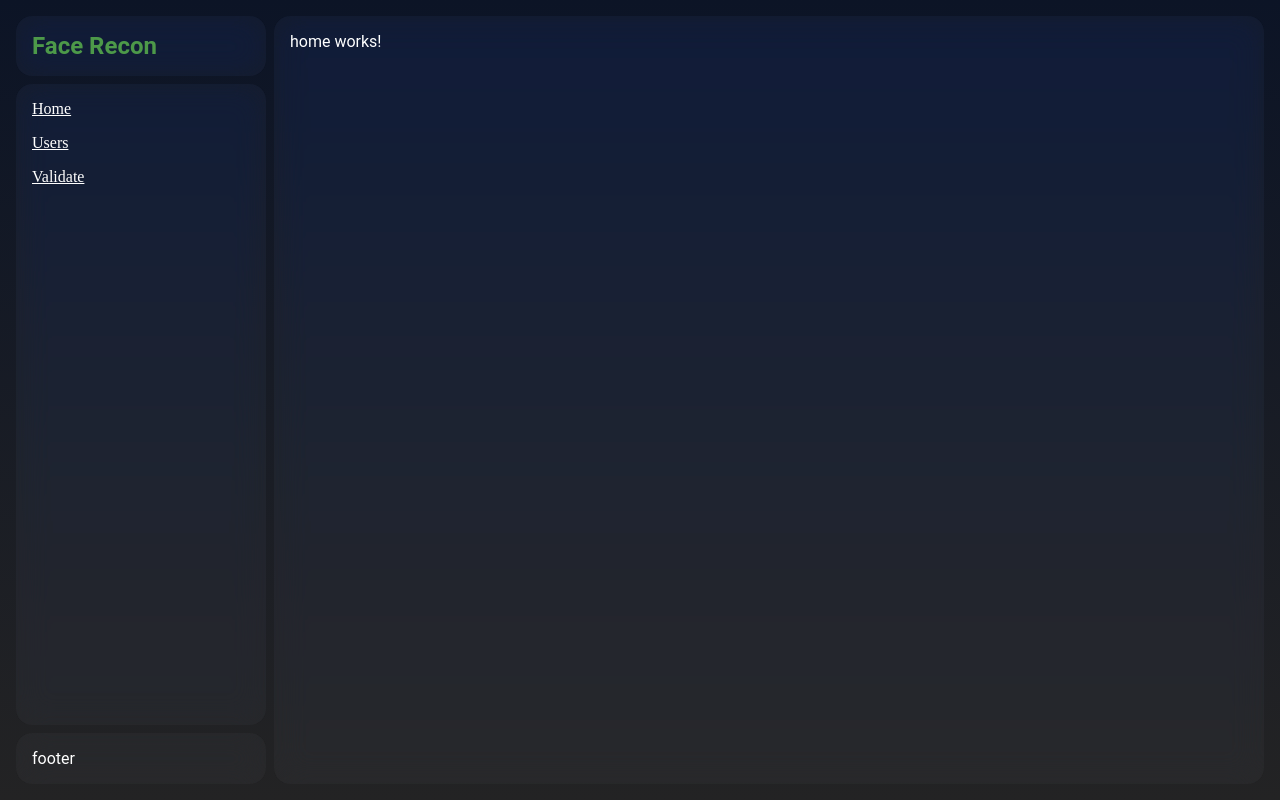
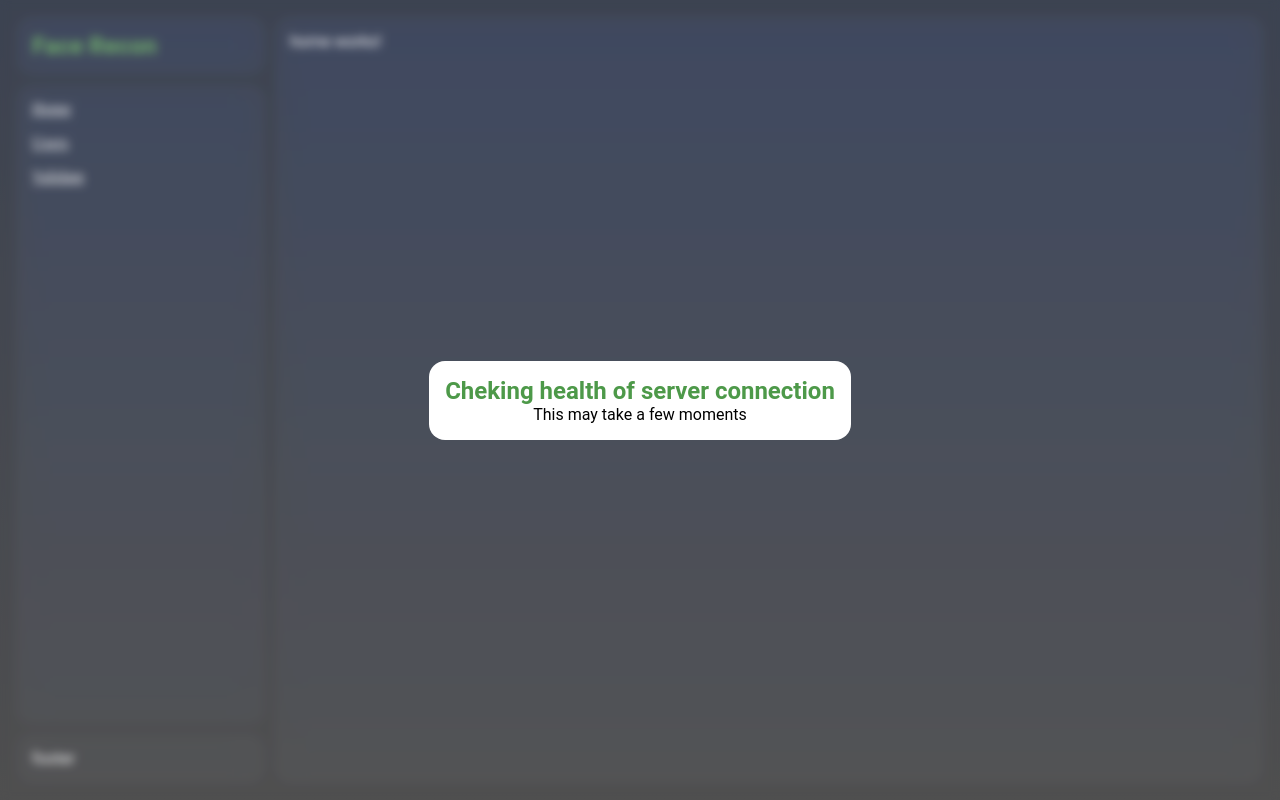
Before and after one commit to JorgeGrandett/softca_face_recon, an Angular app in the folder demo-front/: page /home in a window 1280 px wide. Built offline with nearby package versions, Linux system fonts and the light colour scheme.

Commit message:
Front: Add health component and update imports in app.component.ts and app.component.html

```diff
--- a/demo-front/src/app/app.component.html
+++ b/demo-front/src/app/app.component.html
@@ -1,3 +1,4 @@
+<app-health></app-health>
 <app-layout>
   <router-outlet></router-outlet>
 </app-layout>
--- a/demo-front/src/app/app.component.ts
+++ b/demo-front/src/app/app.component.ts
@@ -1,11 +1,12 @@
 import { Component } from '@angular/core';
 import { RouterOutlet } from '@angular/router';
 import { LayoutComponent } from './common/layout/layout.component';
+import { HealthComponent } from './common/health/health.component';
 
 @Component({
   selector: 'app-root',
   standalone: true,
-  imports: [RouterOutlet, LayoutComponent],
+  imports: [RouterOutlet, HealthComponent, LayoutComponent],
   templateUrl: './app.component.html',
   styleUrl: './app.component.css'
 })
--- /dev/null
+++ b/demo-front/src/app/common/health/health.component.css
@@ -0,0 +1,45 @@
+section[comp="app-health"] {
+  width: 100vw;
+  height: 100vh;
+  display: flex;
+  position: fixed;
+  top: 0;
+  left: 0;
+  align-items: center;
+  justify-content: center;
+  z-index: 100;
+  background: rgba(255, 255, 255, 0.2);
+  backdrop-filter: blur(5px);
+}
+
+  section[comp="app-health"] > article {
+    padding: var(--margin);
+    border-radius: var(--margin);
+    background-color: white;
+    max-width: 90%;
+    max-height: 90%;
+  }
+
+    section[comp="app-health"] > article > header > h2.header-title-error {
+      color: red;
+    }
+
+  section[comp="app-health"] > article > main {
+    text-align: center;
+  }
+
+    section[comp="app-health"] > article > main >  p {
+      color: black;
+    }
+
+    section[comp="app-health"] > article > main > button {
+      margin-top: var(--margin);
+      height: 50px;
+      border: none;
+      width: 200px;
+      border-radius: var(--margin);
+      font-size: 1.2rem;
+      background-color: black;
+      font-family: monospace;
+      cursor: pointer;
+    }
--- /dev/null
+++ b/demo-front/src/app/common/health/health.component.html
@@ -0,0 +1,22 @@
+@if (show) {
+  <section #healthId comp="app-health">
+    <article>
+      <header>
+        @if (isError) {
+          <h2 class="header-title-error">Cheking health failed</h2>
+        }
+        @else {
+          <h2>Cheking health of server connection</h2>
+        }
+      </header>
+      <main>
+        @if (isError) {
+          <button (click)="reload()">Reload</button>
+        }
+        @else {
+          <p>This may take a few moments</p>
+        }
+      </main>
+    </article>
+  </section>
+}
--- /dev/null
+++ b/demo-front/src/app/common/health/health.component.ts
@@ -0,0 +1,37 @@
+import { Component, OnInit } from '@angular/core';
+import { HealthService } from '../../services/health/health.service';
+
+@Component({
+  selector: 'app-health',
+  standalone: true,
+  imports: [],
+  templateUrl: './health.component.html',
+  styleUrl: './health.component.css'
+})
+export class HealthComponent implements OnInit {
+
+  isError: boolean = false;
+  show: boolean = true;
+
+  constructor(
+    private healthService: HealthService,
+  ) { }
+
+  ngOnInit() {
+    this.checkPeriodically()
+  }
+
+  saveOnLocalStorage() {
+
+  }
+
+  checkPeriodically(): NodeJS.Timeout {
+    return setInterval(() => {
+      console.log('Checking health...');
+    }, 5000);
+  }
+
+  reload() {
+    window.location.reload();
+  }
+}
--- /dev/null
+++ b/demo-front/src/app/services/health/health.service.ts
@@ -0,0 +1,18 @@
+import { HttpClient } from '@angular/common/http';
+import { Injectable } from '@angular/core';
+import { Observable } from 'rxjs';
+import { Urls } from '../../utils/urls.const'
+
+@Injectable({
+  providedIn: 'root'
+})
+export class HealthService {
+
+  constructor(
+    private http: HttpClient
+  ) { }
+
+  checkHealth(): Observable<any> {
+    return this.http.get(Urls.HEALTH);
+  }
+}
--- a/demo-front/src/app/utils/urls.const.ts
+++ b/demo-front/src/app/utils/urls.const.ts
@@ -2,4 +2,5 @@ export class Urls {
   static readonly BASE_URL = 'http://localhost:8080/api';
   static readonly USER = `${Urls.BASE_URL}/user`;
   static readonly VALIDATE = `${Urls.BASE_URL}/validate`;
+  static readonly HEALTH = `${Urls.BASE_URL}/health`;
 }
```
Also changed, not shown: 2 other files (tests, documents, lock files or other folders).
